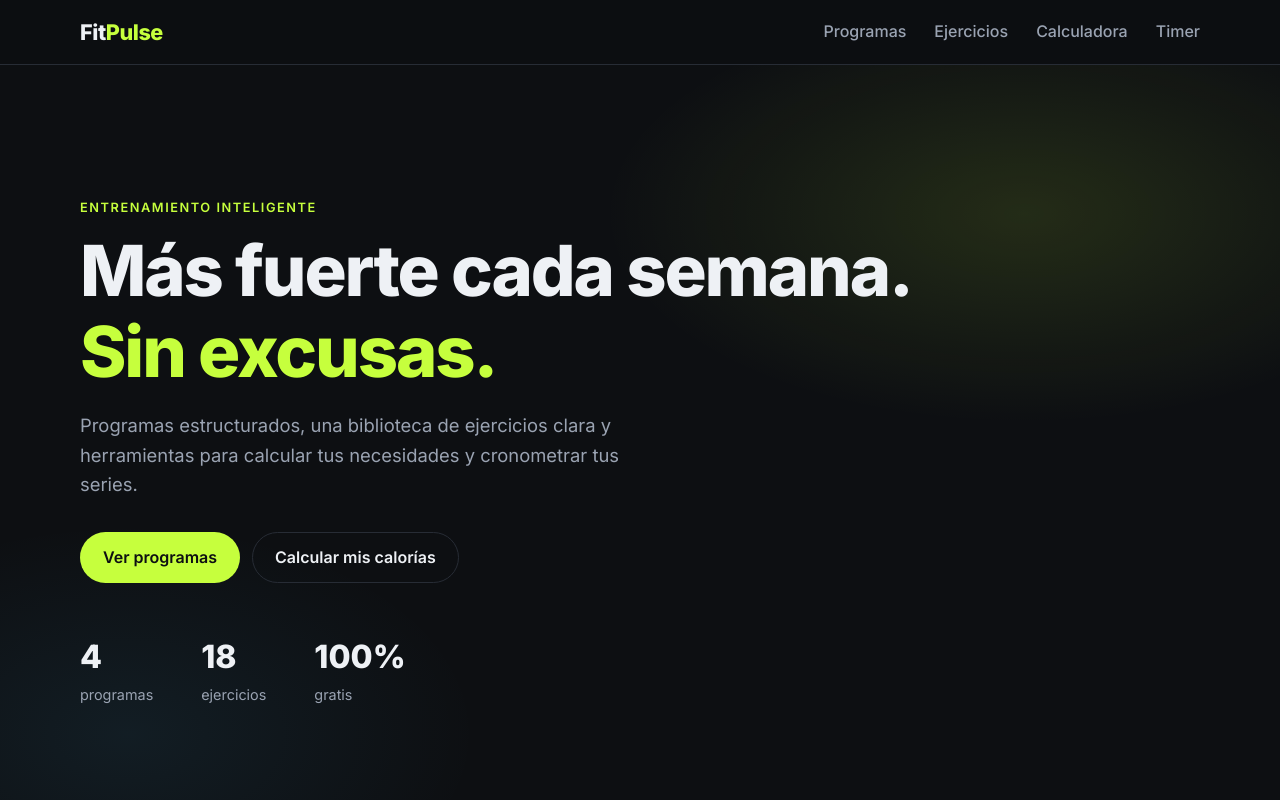
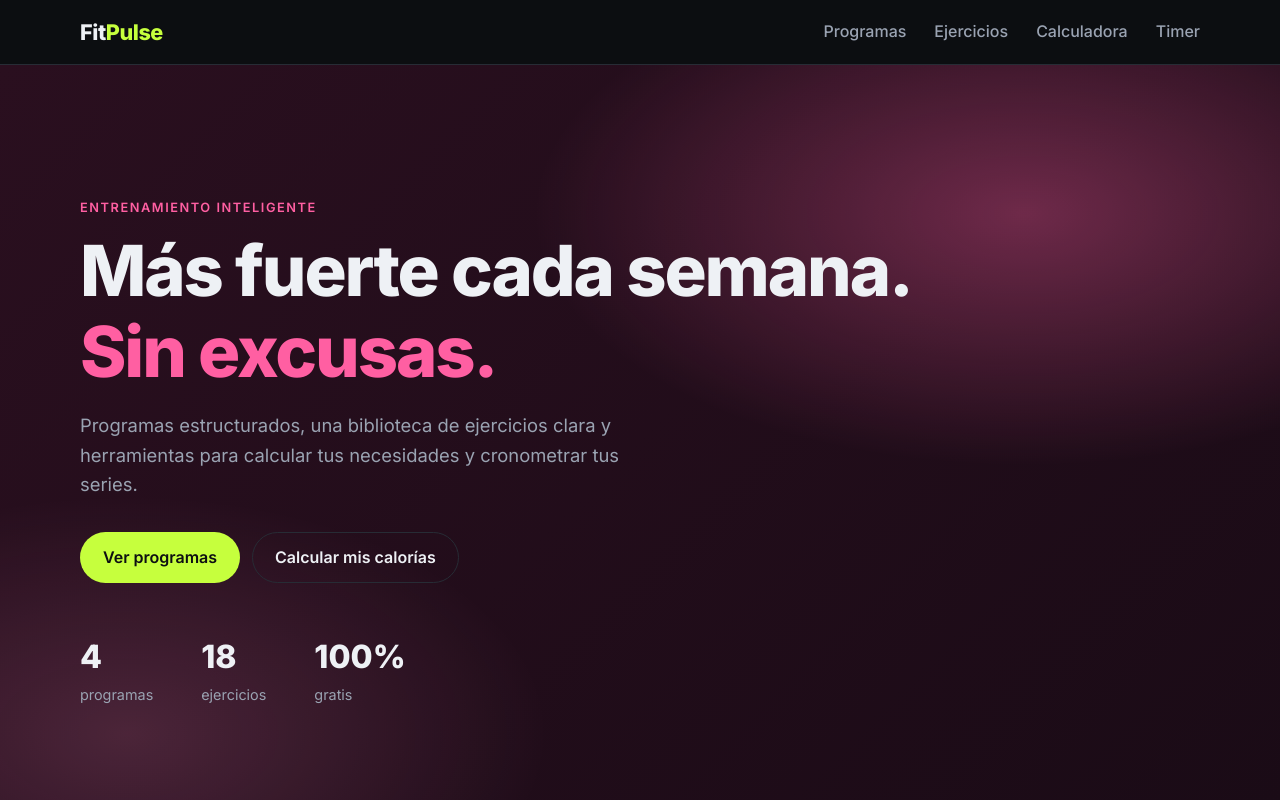
Before and after one commit to juan97serrano/fitness-web, a plain HTML site: page index.html in a window 1280 px wide. Shown: the top 800 px of the page. Drawn offline with Linux system fonts and the light colour scheme.

Commit message:
Cambiar el banner a tonos rosa
Co-Authored-By: Claude Opus 5.5 <noreply@anthropic.com>

```diff
--- a/assets/style.css
+++ b/assets/style.css
@@ -48,12 +48,15 @@ h2 { font-size: clamp(1.8rem, 4vw, 2.4rem); font-weight: 800; }
 
 /* Hero */
 .hero {
+  --pink: #ff5fa2;
   padding: 120px 0 100px;
   background:
-    radial-gradient(600px 300px at 80% 20%, rgba(198, 255, 61, .12), transparent 70%),
-    radial-gradient(500px 300px at 10% 90%, rgba(79, 195, 247, .08), transparent 70%);
+    radial-gradient(700px 360px at 80% 20%, rgba(255, 95, 162, .35), transparent 70%),
+    radial-gradient(600px 340px at 10% 90%, rgba(255, 140, 190, .18), transparent 70%),
+    linear-gradient(135deg, #2a0f1f 0%, #1a0b16 100%);
 }
-.eyebrow { color: var(--accent); font-weight: 600; text-transform: uppercase; letter-spacing: .12em; font-size: .8rem; }
+.hero .accent { color: var(--pink); }
+.eyebrow { color: var(--pink);font-weight: 600; text-transform: uppercase; letter-spacing: .12em; font-size: .8rem; }
 .hero h1 { font-size: clamp(2.4rem, 7vw, 4.4rem); font-weight: 800; letter-spacing: -.03em; }
 .lead { font-size: 1.15rem; color: var(--muted); max-width: 580px; }
 .cta { display: flex; gap: 12px; flex-wrap: wrap; margin: 2rem 0 3rem; }
```
